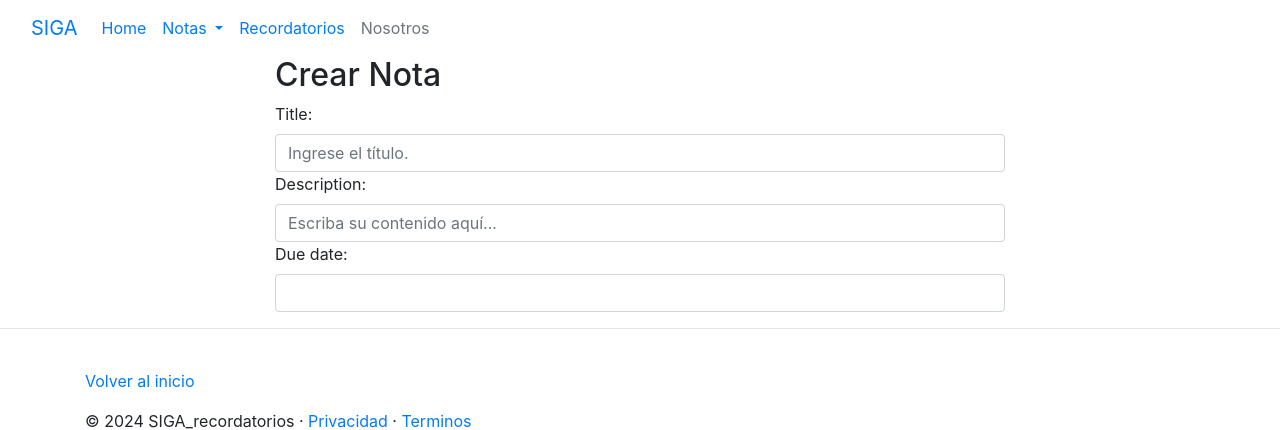
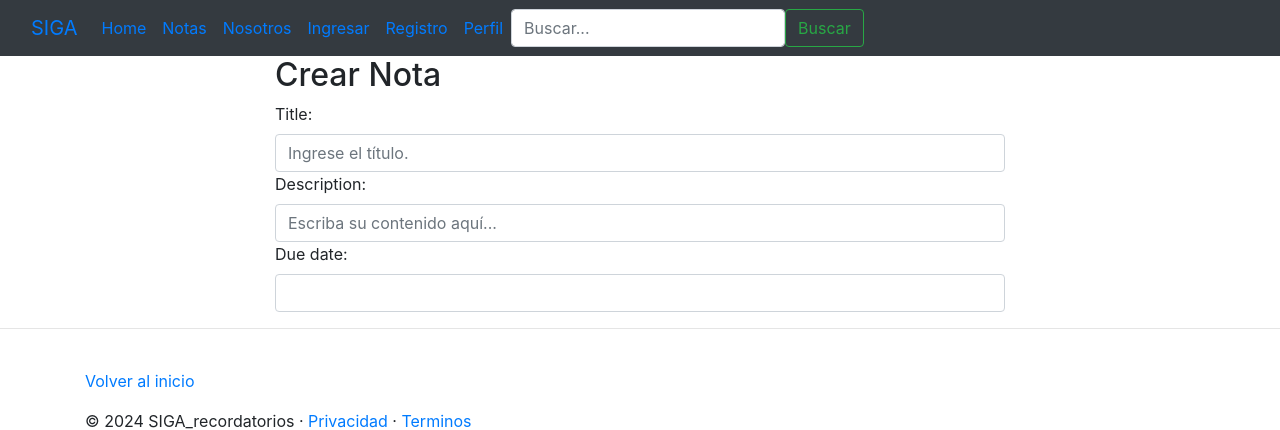
Before and after one commit to jeancastro397/SIGA, a Django app: page /notas/crear-nota/ in a window 1280 px wide. Shown: the top 430 px of the page. Run offline with Django 4.2, Linux system fonts and the light colour scheme; some libraries are stand-ins or nearby versions.

Commit message:
se agregan cambios al archivo header.html

```diff
--- a/templates/header.html
+++ b/templates/header.html
@@ -1,28 +1,35 @@
 <header>
-  <nav class="navbar navbar-expand-lg bg-body-tertiary">
+  <nav class="navbar navbar-expand-lg bg-dark">
     <div class="container-fluid">
-      <a class="navbar-brand" href="{% url 'home' %}">SIGA</a>
-      <button class="navbar-toggler" type="button" data-bs-toggle="collapse" data-bs-target="#navbarNavAltMarkup" aria-controls="navbarNavAltMarkup" aria-expanded="false" aria-label="Toggle navigation">
+      <a class="navbar-brand" href="#">SIGA</a>
+      <button class="navbar-toggler" type="button" data-bs-toggle="collapse" data-bs-target="#navbarSupportedContent" aria-controls="navbarSupportedContent" aria-expanded="false" aria-label="Toggle navigation">
         <span class="navbar-toggler-icon"></span>
       </button>
-      <div class="collapse navbar-collapse" id="navbarNavAltMarkup">
-        <div class="navbar-nav">
-          <a class="nav-link active" aria-current="page" href="{% url 'home' %}">Home</a>
-
-          <!-- Dropdown for Notas -->
-          <div class="nav-item dropdown">
-            <a class="nav-link dropdown-toggle" href="#" id="navbarNotas" role="button" data-bs-toggle="dropdown" aria-expanded="false">
-              Notas
-            </a>
-            <ul class="dropdown-menu" aria-labelledby="navbarNotas">
-              <li><a class="dropdown-item" href="{% url 'crear-nota' %}">Nueva Nota</a></li>
-              <li><a class="dropdown-item" href="">Listar Notas</a></li>
-            </ul>
-          </div>
-
-          <a class="nav-link" href="#">Recordatorios</a>
-          <a class="nav-link disabled" aria-disabled="true">Nosotros</a>
-        </div>
+      <div class="collapse navbar-collapse" id="navbarSupportedContent">
+        <ul class="navbar-nav me-auto mb-2 mb-lg-0">
+          <li class="nav-item me-3">
+            <a class="nav-link active" aria-current="page" href="#">Home</a>
+          </li>
+          <li class="nav-item me-3">
+            <a class="nav-link" href="#">Notas</a>
+          </li>
+          <li class="nav-item me-3">
+            <a class="nav-link" href="#">Nosotros</a>
+          </li>
+          <li class="nav-item me-3">
+            <a class="nav-link" href="#">Ingresar</a>
+          </li>
+          <li class="nav-item me-3">
+            <a class="nav-link" href="#">Registro</a>
+          </li>
+          <li class="nav-item me-3">
+            <a class="nav-link" href="#">Perfil</a>
+          </li>
+        </ul>
+        <form class="d-flex ms-auto" role="search">
+          <input class="form-control me-2" type="search" placeholder="Buscar..." aria-label="Search">
+          <button class="btn btn-outline-success" type="submit">Buscar</button>
+        </form>
       </div>
     </div>
   </nav>
```
